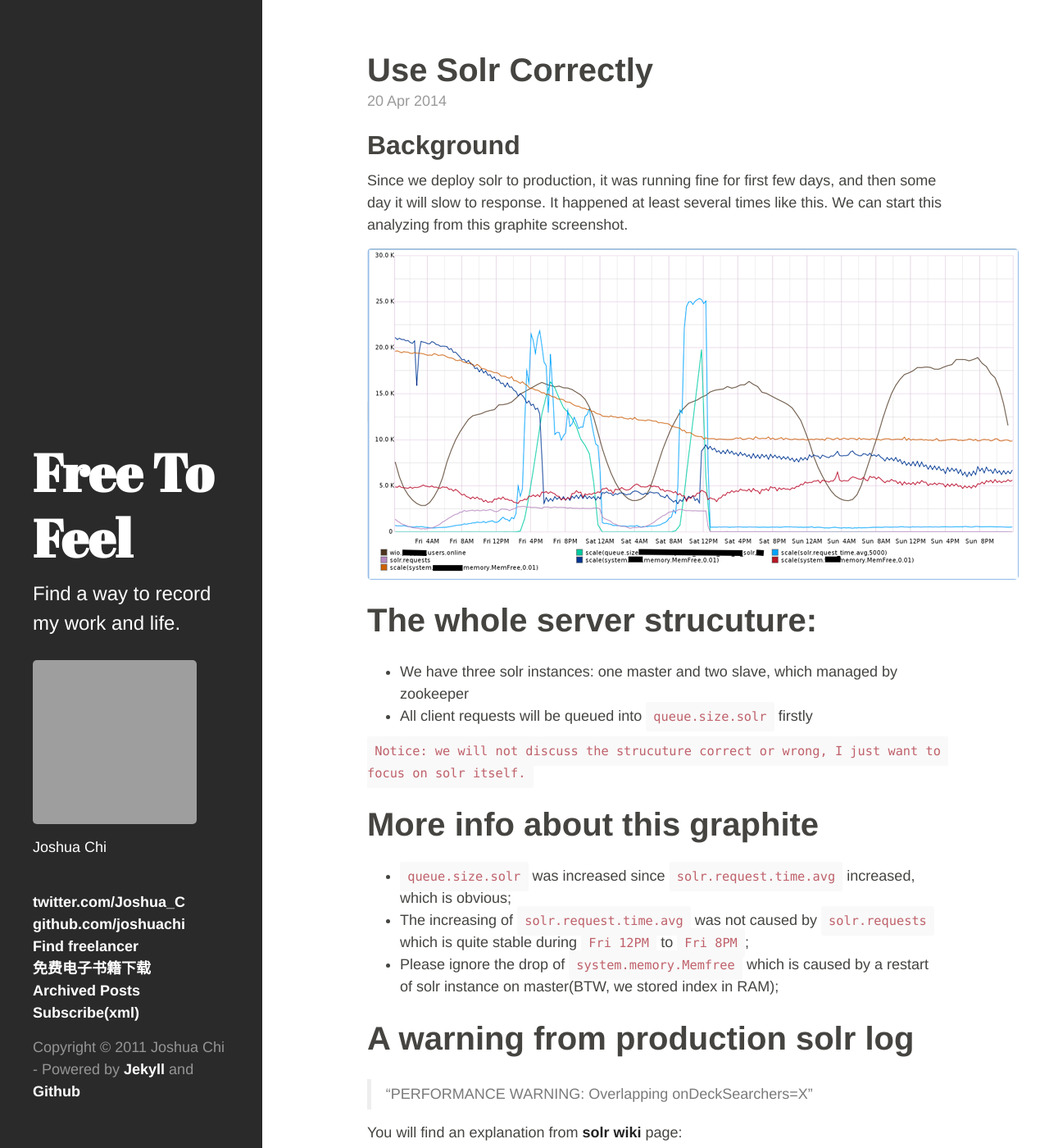
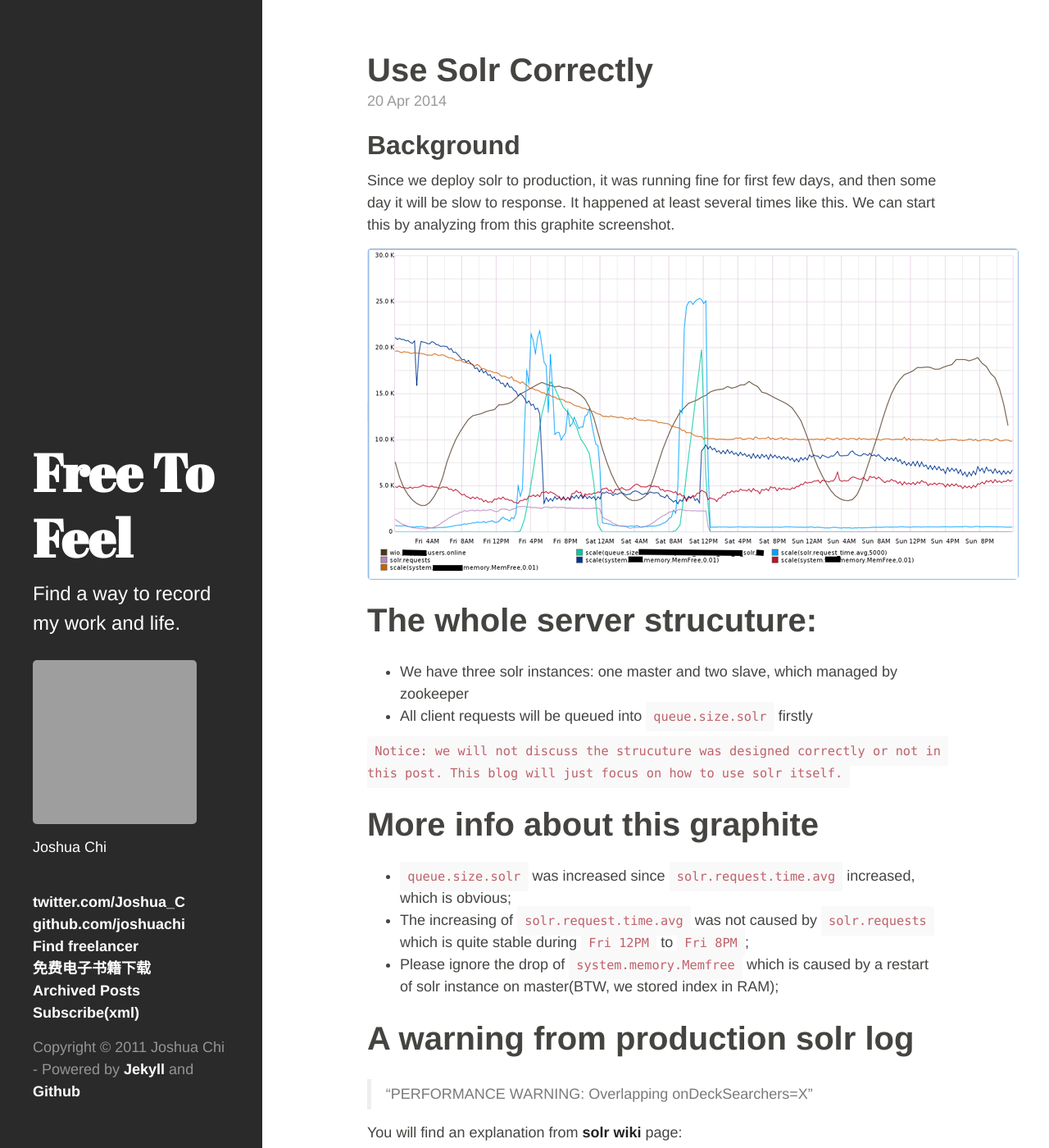
Before and after one commit to JoshuaChi/joshuachi.github.com, a Jekyll site: the page built from _posts/2014-04-20-solr-performance-issue-solving-process.markdown, in a window 1280 px wide and 1400 px high. Shown: the whole window at 82% size. Built offline with Jekyll 4.4.1, drawn with Linux system fonts in a browser that asks for light colours; Markdown is read by kramdown in place of the engine named in the settings; comment, search, counter and statistics services are not loaded; some of the changed text lies outside the part shown; grey boxes are pictures that could not be loaded.

Commit message:
update post

```diff
--- a/_posts/2014-04-20-solr-performance-issue-solving-process.markdown
+++ b/_posts/2014-04-20-solr-performance-issue-solving-process.markdown
@@ -2,12 +2,12 @@
 
 layout: post
 title: "Use Solr Correctly"
-tags:  solr tsung performance
+tags:  solr solrj tsung performance
 
 ---
 
 ## Background
-Since we deploy solr to production, it was running fine for first few days, and then some day it will slow to response. It happened at least several times like this. We can start this analyzing from this graphite screenshot.
+Since we deploy solr to production, it was running fine for first few days, and then some day it will be slow to response. It happened at least several times like this. We can start this by analyzing from this graphite screenshot.
 
 [![Solr Graphite screenshot](http://freetofeel.com/images/solr-prod-slow_s.png)](http://freetofeel.com/images/solr-prod-slow.png)
 
@@ -17,7 +17,7 @@ Since we deploy solr to production, it was running fine for first few days, and
 - We have three solr instances: one master and two slave, which managed by zookeeper
 - All client requests will be queued into `queue.size.solr` firstly
 
-`Notice: we will not discuss the strucuture correct or wrong, I just want to focus on solr itself.`
+`Notice: we will not discuss the strucuture was designed correctly or not in this post. This blog will just focus on how to use solr itself.`
 
 ### More info about this graphite
 
@@ -45,7 +45,7 @@ From the graphite screenshot I thought it must be something wrong with solr itse
 I failed to get rid of this waring, which put me back to find more articles about this issue.
 
 ## Conclusion
-It is very possible that we use it wrong which was obvious if I had paied more attention to `...to avoid this error is to either reduce the frequency of commits, or reduce the amount of warming a searcher does...`.
+It was very possible that we used it wrong which was obvious if I had paied more attention to `...to avoid this error is to either reduce the frequency of commits, or reduce the amount of warming a searcher does...`.
 
 * Solr is not for realtime search;
 * Solr is not for replacement of RDB(e.g. mysql);
```
